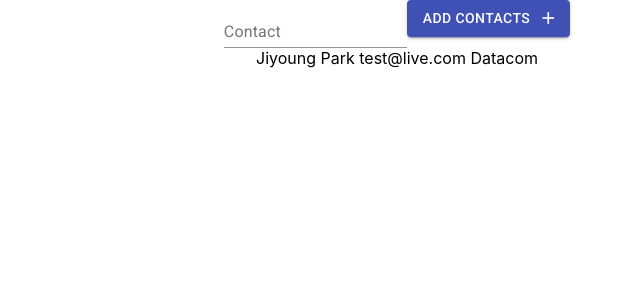
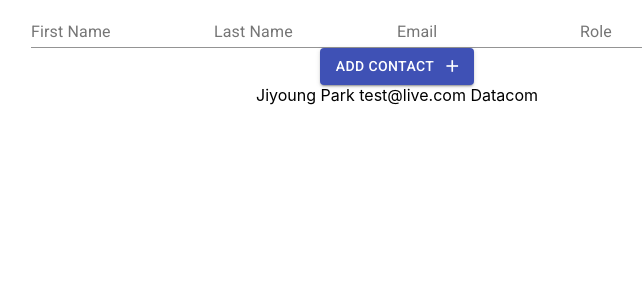
Before and after one commit to kkim534/ecard, a React (Create React App) app: page / in a window 1280 px wide. Shown: the top 300 px of the page, without its empty margins (243-885 px from the left). Built offline with nearby package versions, Linux system fonts and the light colour scheme.

Commit message:
Text fields added for adding contacts

```diff
--- /dev/null
+++ b/src/pages/contacts-page/contacts.css
@@ -0,0 +1,4 @@
+.textbx {
+    float: right;
+    padding-top: 50px;
+  }
--- a/src/pages/contacts-page/contacts.tsx
+++ b/src/pages/contacts-page/contacts.tsx
@@ -1,9 +1,7 @@
 import React, { useState, useContext } from 'react'
-import { ContactProps, Contact } from './contact-model'
-import { TextField, Fab, Button, Icon } from '@material-ui/core';
+import { Contact } from './contact-model'
+import { TextField, Button, Icon } from '@material-ui/core';
 import { DataContext } from '../../contexts/data-context';
-
-
 
 export const ContactsPage: React.FunctionComponent = (props: any) => {
     // let { contacts, recipients } = props
@@ -12,15 +10,16 @@ export const ContactsPage: React.FunctionComponent = (props: any) => {
     const [ContactList, setContacts] = useState(data.contacts)
 
     let [firstName, setFirstName] = useState(" ")
+    let [lastName, setLastName] = useState(" ")
+    let [email, setEmail] = useState(" ")
+    let [role, setRole] = useState(" ")
 
-
-    function addContact(name: string) {
-        var nameSplit = name.split(" ");
+    function addContact(firstName: string, lastName: string, email: string, role: string) {
         let person = {
-            firstName: nameSplit[0],
-            lastName: nameSplit[1],
-            email: nameSplit[2],
-            role:nameSplit[3]
+            firstName: firstName,
+            lastName: lastName,
+            email: email,
+            role: role
         } as Contact
 
         setContacts(data.contacts = [...ContactList, person])
@@ -29,26 +28,60 @@ export const ContactsPage: React.FunctionComponent = (props: any) => {
 
     return (
         <>
+            <div>
                 <TextField
                     inputProps={{
                         'data-testid':"nameinput"
                     }}
-                id="outlined-basic"
-                label={"Contact"}
+                    id="first-name"
+                    label={"First Name"}
                     onChange={(ev) => {
                         setFirstName(firstName = ev.target.value)}
                     }
                 />
+                <TextField
+                    inputProps={{
+                        'data-testid':"nameinput"
+                    }}
+                    id="last-name"
+                    label={"Last Name"}
+                    onChange={(ev) => {
+                        setLastName(lastName = ev.target.value)}
+                    }
+                />
+                <TextField
+                    inputProps={{
+                        'data-testid':"nameinput"
+                    }}
+                    id="email"
+                    label={"Email"}
+                    onChange={(ev) => {
+                        setEmail(email = ev.target.value)}
+                    }
+                />
+                <TextField
+                    inputProps={{
+                        'data-testid':"nameinput"
+                    }}
+                    id="role"
+                    label={"Role"}
+                    onChange={(ev) => {
+                        setRole(role = ev.target.value)}
+                    }
+                />
+            </div>
+            <div>
                 <Button
                     data-testid="addbutton"
                     variant="contained"
                     color="primary"
                     className={"test"}
                     endIcon={<Icon>add</Icon>}
-                onClick={() => addContact(firstName)}
+                    onClick={() => addContact(firstName, lastName, email, role)}
                 >
-                Add Contacts
+                    Add Contact
                 </Button>
+            </div>
             <div>
                 {ContactList.map((s,i) => <div key={i}>{s.firstName + " " + s.lastName + " " + s.email + " " + s.role}</div>)}
             </div>
@@ -57,6 +90,4 @@ export const ContactsPage: React.FunctionComponent = (props: any) => {
     )
 }
 
-
-
 export default ContactsPage;
```
Also changed, not shown: src/App.tsx (+0 -21 lines), 1 other file (tests, documents, lock files or other folders). Lines whose indentation alone changed are shown as unchanged.
